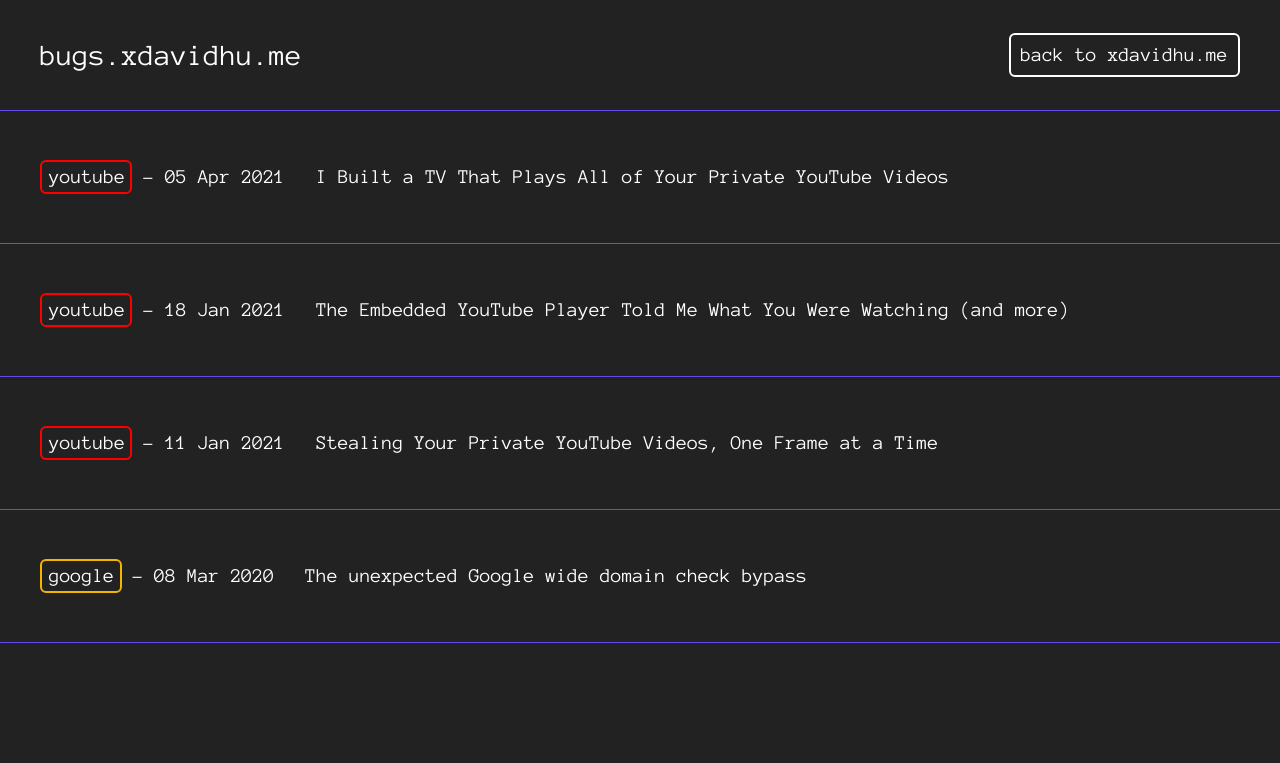
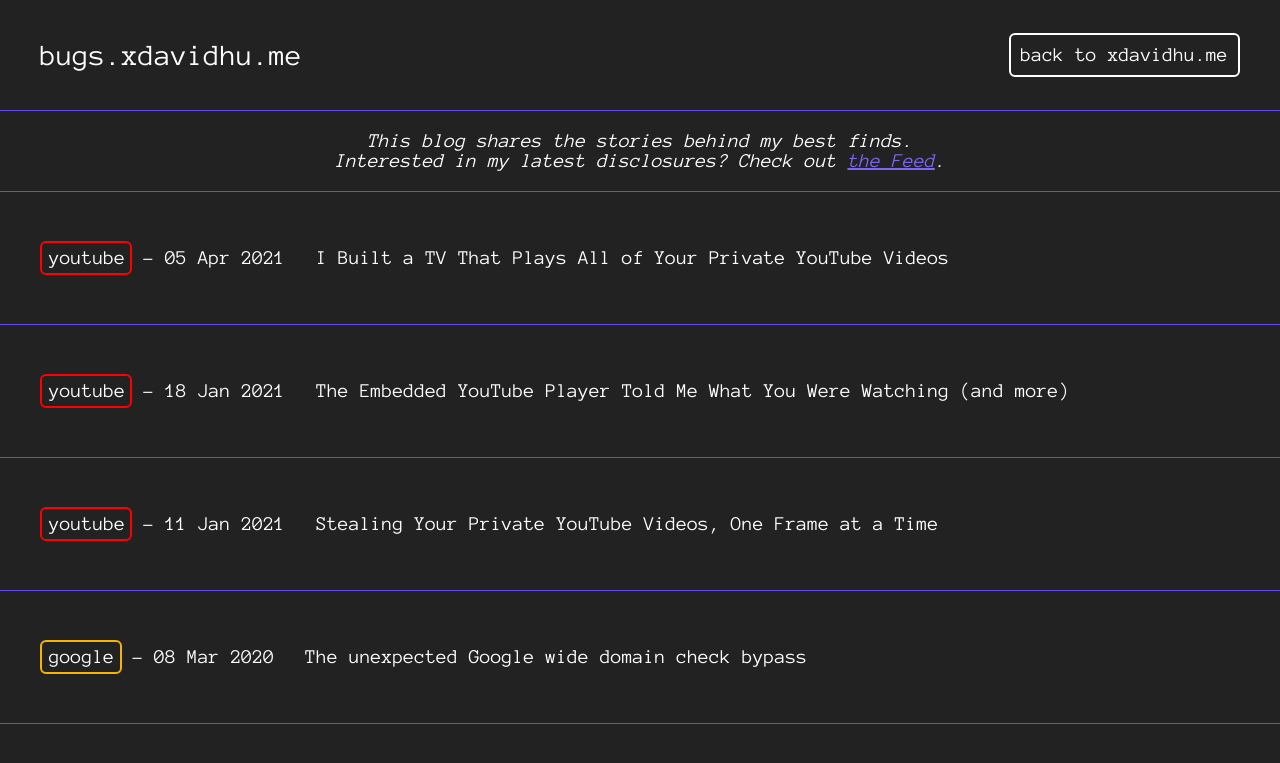
Before and after one commit to xdavidhu/bugs.xdavidhu.me, a Jekyll site: the page built from index.html, in a window 1280 px wide. Shown: the top 763 px of the page. Built offline with Jekyll 4.4.1, drawn with Linux system fonts in a browser that asks for light colours; the list of posts is cut into pages by our own code.

Commit message:
Add feed-msg

```diff
--- a/_layouts/default.html
+++ b/_layouts/default.html
@@ -32,7 +32,7 @@
 
     <div class="site-wrapper">
 
-      <header>
+      <header {% if page.url == "/" %}class="header-border"{% endif %}>
         <div class="h-wrap">
           <h1 class="title"><a href="{{ site.baseurl | split:'/' | join:'/' | append:'/'  }}" title="Back to Homepage" target="_self">{{ site.name }}</a></h1>
           <div class="menu-icon"><a class="back" title="back to xdavidhu.me" href="https://xdavidhu.me"></a></div>
--- a/_scss/pages/_home.scss
+++ b/_scss/pages/_home.scss
@@ -109,3 +109,12 @@
       background-color: darken($smoke-color, 5%);
   }
 } // end .pagination
+
+.feed-msg {
+    text-align: center;
+    padding: 1em 0em;
+}
+
+.header-border {
+    border-bottom: 1px solid #634ceb;
+}
--- a/index.html
+++ b/index.html
@@ -4,6 +4,14 @@ title: Homepage
 ---
 
 <div id="home">
+
+  <div class="feed-msg">
+      <i>
+      This blog shares the stories behind my best finds.<br/>
+      Interested in my latest disclosures? Check out <a href="https://feed.bugs.xdavidhu.me/">the Feed</a>.
+      </i>
+  </div>
+
   <ul class="posts">
     {% for post in paginator.posts %}
     <li itemscope itemtype="http://schema.org/BlogPosting">
```
